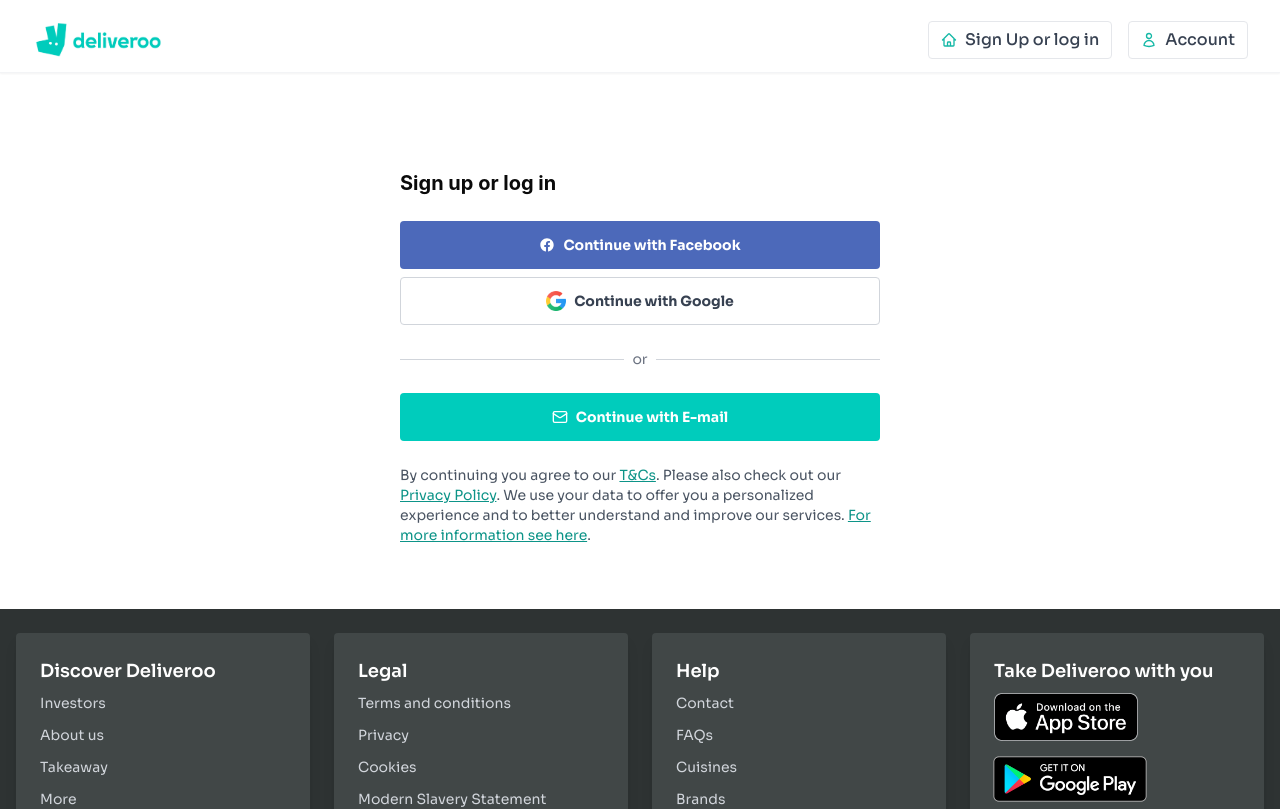
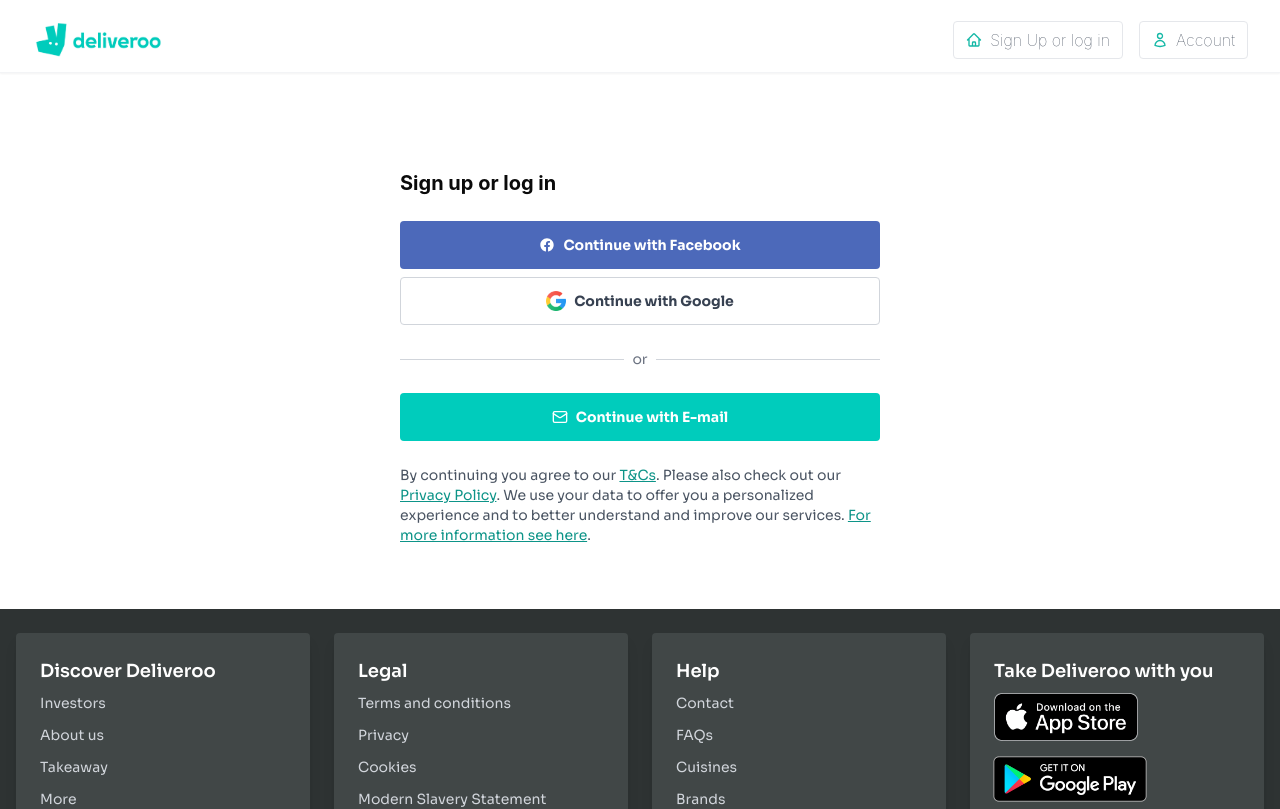
Before and after one commit to Thisuri12/restaurant-management-system, a Next.js app in the folder app/client/: page /login in a window 1280 px wide. Shown: the top 809 px of the page. Built offline with nearby package versions, Linux system fonts and the light colour scheme.

Commit message:
Did a small font change

```diff
--- a/app/client/src/components/layout/Header.tsx
+++ b/app/client/src/components/layout/Header.tsx
@@ -15,7 +15,7 @@ export default function Header() {
           <nav className="flex items-center gap-4">
             <Link
               href="/login"
-              className="flex items-center gap-2 px-3 py-1.5 bg-white border border-gray-200 rounded-sm text-gray-700 hover:bg-gray-50 hover:border-gray-300 transition-colors font-medium font-sora"
+              className="flex items-center gap-2 px-3 py-1.5 bg-white border border-gray-200 rounded-sm text-gray-700 hover:bg-gray-50 hover:border-gray-300 transition-colors font-thin font-sans"
             >
               <svg
                 xmlns="http://www.w3.org/2000/svg"
@@ -35,7 +35,7 @@ export default function Header() {
             </Link>
             <Link
               href="/account"
-              className="flex items-center gap-2 px-3 py-1.5 bg-white border border-gray-200 rounded-sm text-gray-700 hover:bg-gray-50 hover:border-gray-300 transition-colors font-medium font-sora"
+              className="flex items-center gap-2 px-3 py-1.5 bg-white border border-gray-200 rounded-sm text-gray-700 hover:bg-gray-50 hover:border-gray-300 transition-colors font-thin font-sans"
             >
               <svg
                 xmlns="http://www.w3.org/2000/svg"
```
